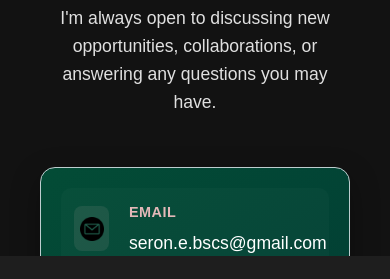
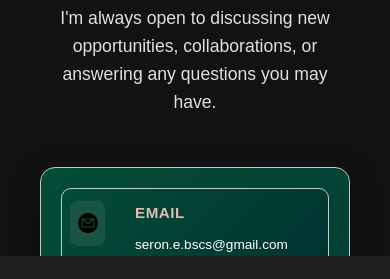
Before and after one commit to sydSeron/E-Portfolio.dev, a plain HTML site: page contact.html in a window 390 px wide. Shown: the part 490-769 px from the top of the page. Drawn offline with Linux system fonts and the light colour scheme.

Commit message:
Add files via upload

```diff
--- a/css/components.css
+++ b/css/components.css
@@ -514,13 +514,30 @@ nav {
 
 .contact-item {
     display: flex;
-    align-items: center;
-    margin-bottom: 25px;
+    align-items: flex-start; /* Changed from center to flex-start */
+    gap: 15px;
     padding: 20px;
-    background: rgba(255, 255, 255, 0.02);
+    background: linear-gradient(135deg, #034C36, #003332);
+    border: 1px solid #BDCDCF;
     border-radius: 10px;
+    margin-bottom: 15px;
     transition: all 0.3s ease;
-    border: 1px solid transparent;
+}
+
+.contact-details {
+    display: flex;
+    flex-direction: column;
+    gap: 5px;
+    flex: 1;
+    min-width: 0; /* Important for text wrapping */
+}
+
+.contact-details a {
+    color: #E3B8B8;
+    text-decoration: none;
+    transition: color 0.3s ease;
+    word-wrap: break-word;
+    overflow-wrap: break-word;
 }
 
 .contact-item:hover {
@@ -544,10 +561,6 @@ nav {
     background: rgba(227, 184, 184, 0.1);
     border-radius: 8px;
     flex-shrink: 0;
-}
-
-.contact-details {
-    flex: 1;
 }
 
 .contact-details strong {
@@ -630,28 +643,60 @@ footer {
         width: 35px;
         font-size: 1.3em;
     }
-}
 
-@media (min-width: 1400px) {
-    .projects-grid {
-        grid-template-columns: repeat(3, 1fr);
+    .contact-details a {
+        word-break: break-all;
+        font-size: 0.9em;
+        line-height: 1.4;
+    }
+
+    .contact-item {
+        padding: 15px 10px;
+        min-height: auto;
+    }
+
+    .contact-details {
+        flex: 1;
+        min-width: 0; /* Allow flex item to shrink below content size */
+    }
+
+    .contact-details strong {
+        display: block;
+        margin-bottom: 5px;
+        font-size: 0.95em;
     }
 }
 
-.view-all-container {
-    text-align: center;
-    margin-top: 30px;
-    margin-bottom: 40px;
-    padding-bottom: 20px;
+@media (max-width: 480px) {
+    nav {
+        flex-direction: column;
+        gap: 8px;
+    }
+
+    .nav-link {
+        width: 200px;
+        text-align: center;
+    }
+
+    .contact-details a {
+        font-size: 0.85em;
+        word-break: break-word;
+        overflow-wrap: break-word;
+        hyphens: auto;
+    }
+
+    .contact-item {
+        padding: 12px 8px;
+        gap: 10px;
+    }
+
+    .contact-icon img {
+        width: 20px !important;
+        height: 20px !important;
+    }
 }
 
-.interests-section {
-    margin-bottom: 60px;
-    padding-bottom: 40px;
-    opacity: 1 !important;
-    display: block !important;
-}
-
+/* Coming Soon Badge Styles */
 .project-card.coming-soon {
     opacity: 0.8;
     position: relative;
@@ -672,6 +717,7 @@ footer {
     letter-spacing: 0.5px;
 }
 
+/* Disabled Link Styles */
 .project-link.disabled {
     color: #888;
     cursor: not-allowed;
@@ -683,6 +729,7 @@ footer {
     transform: none;
 }
 
+/* Card Hover Effects */
 .project-card.coming-soon:hover {
     transform: translateY(-3px);
     box-shadow: 0 8px 25px rgba(255, 129, 40, 0.15);
```
